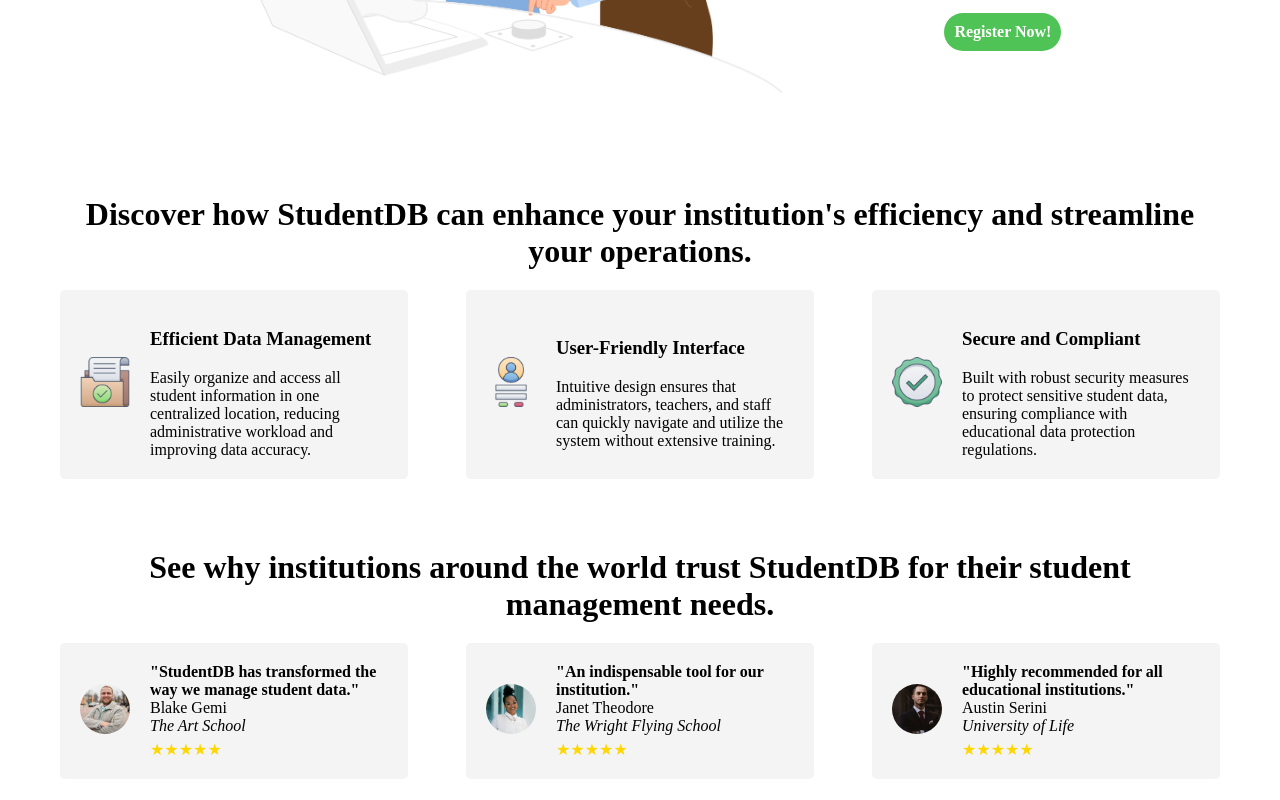
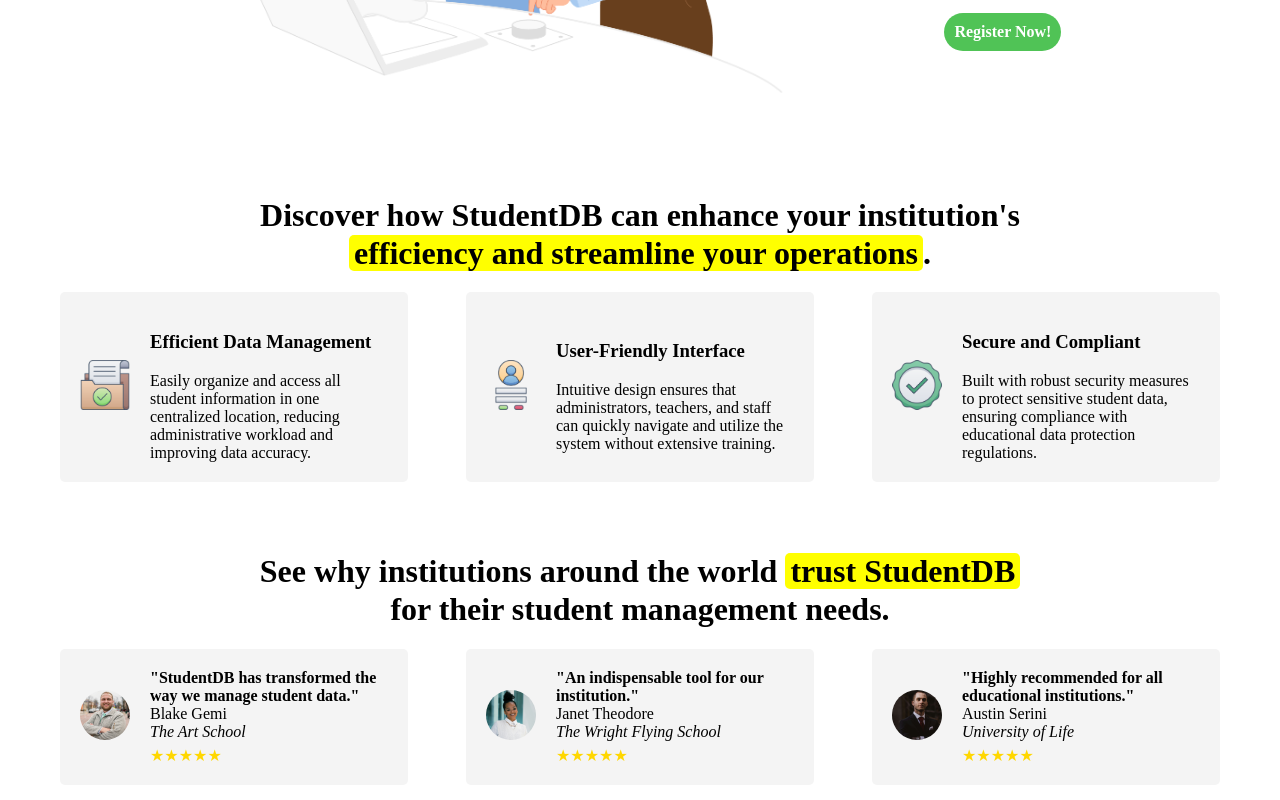
Before and after one commit to emanoj1/studentdb-client, a React (Create React App) app: page / in a window 1280 px wide. Shown: the part 550-1350 px from the top of the page. Built offline with nearby package versions, Linux system fonts and the light colour scheme.

Commit message:
Section heading highlight on HP

```diff
--- a/src/components/Home.css
+++ b/src/components/Home.css
@@ -121,6 +121,19 @@
     text-align: center;
   }
 
+  .section-heading {
+    font-size: 2rem;
+    line-height: 1.2;
+  }
+
+  .section-heading .highlight {
+    background-color: yellow;
+    color: black;
+    padding: 0 5px; /* padding to look like a highlighter effect */
+    border-radius: 5px; /* some rounding to the edges */
+  }
+
+
   /* Footer section */
   .footer {
     background-color: #333;
--- a/src/components/Home.js
+++ b/src/components/Home.js
@@ -34,7 +34,7 @@ function Home() {
       </div>
 
       {/* Features Section */}
-      <h2 className="section-heading">Discover how StudentDB can enhance your institution's efficiency and streamline your operations. </h2>
+      <h2 className="section-heading">Discover how StudentDB can enhance your institution's <br/> <span className="highlight"> efficiency and streamline your operations</span>. </h2>
       <div className="features-section">
         <div className="feature-box">
           <div className="feature-icon">
@@ -66,7 +66,7 @@ function Home() {
       </div>
 
       {/* Testimonials Section */}
-      <h2 className="section-heading">See why institutions around the world trust StudentDB for their student management needs.</h2>
+      <h2 className="section-heading">See why institutions around the world <span className="highlight">trust StudentDB </span><br/> for their student management needs.</h2>
       <div className="testimonials-section">
         <div className="testimonial-box">
           <div className="testimonial-image">
```
